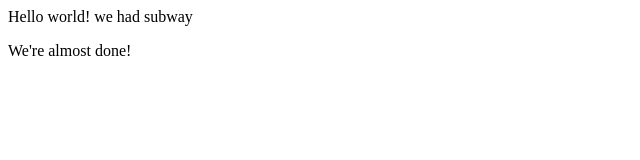
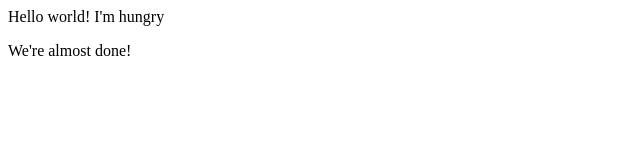
Before and after one commit to Tracy-W/web-project, a plain HTML site: page index.html in a window 1280 px wide. Shown: the full height of the page, 0-640 px from the left. Drawn offline with Linux system fonts and the light colour scheme.

Commit message:
changed line 1

```diff
--- a/index.html
+++ b/index.html
@@ -1,2 +1,2 @@
-<p>Hello world! we had subway </p>
+<p>Hello world! I'm hungry </p>
 <p> We're almost done! </p>
```
